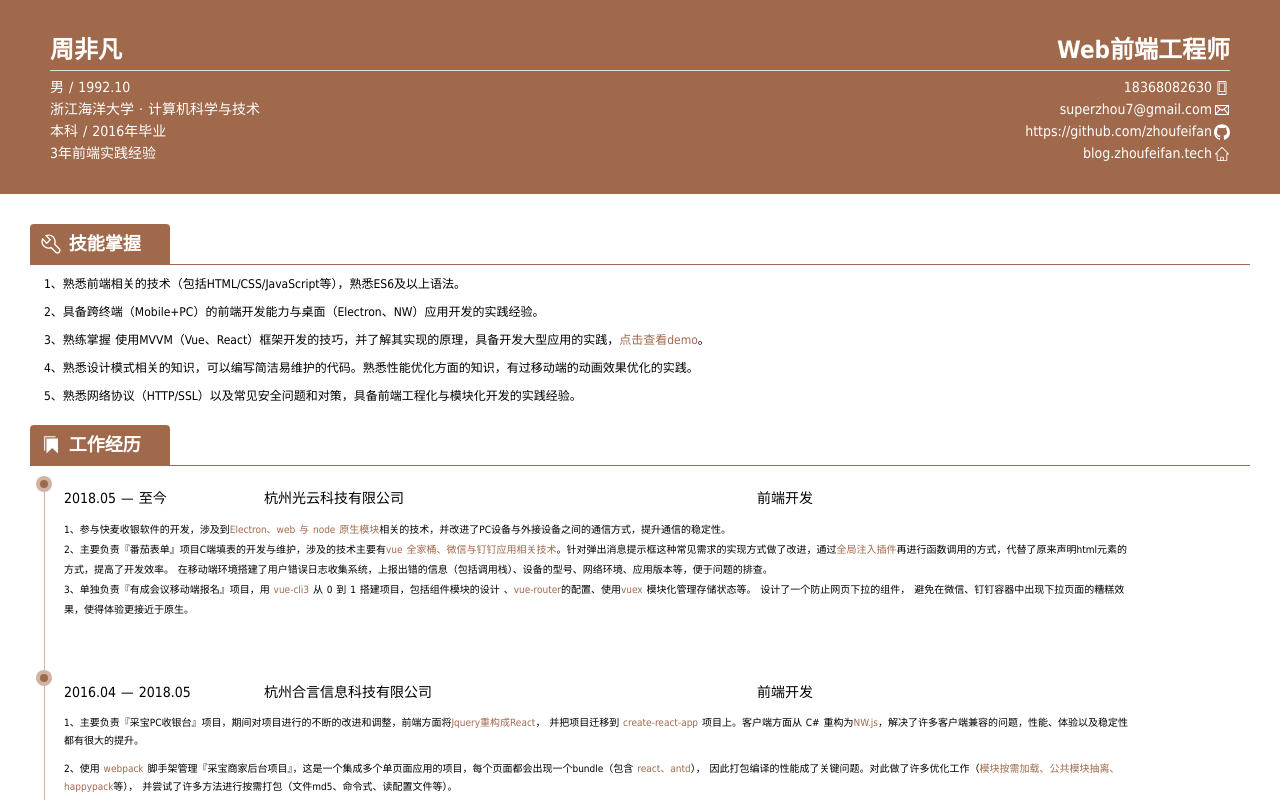
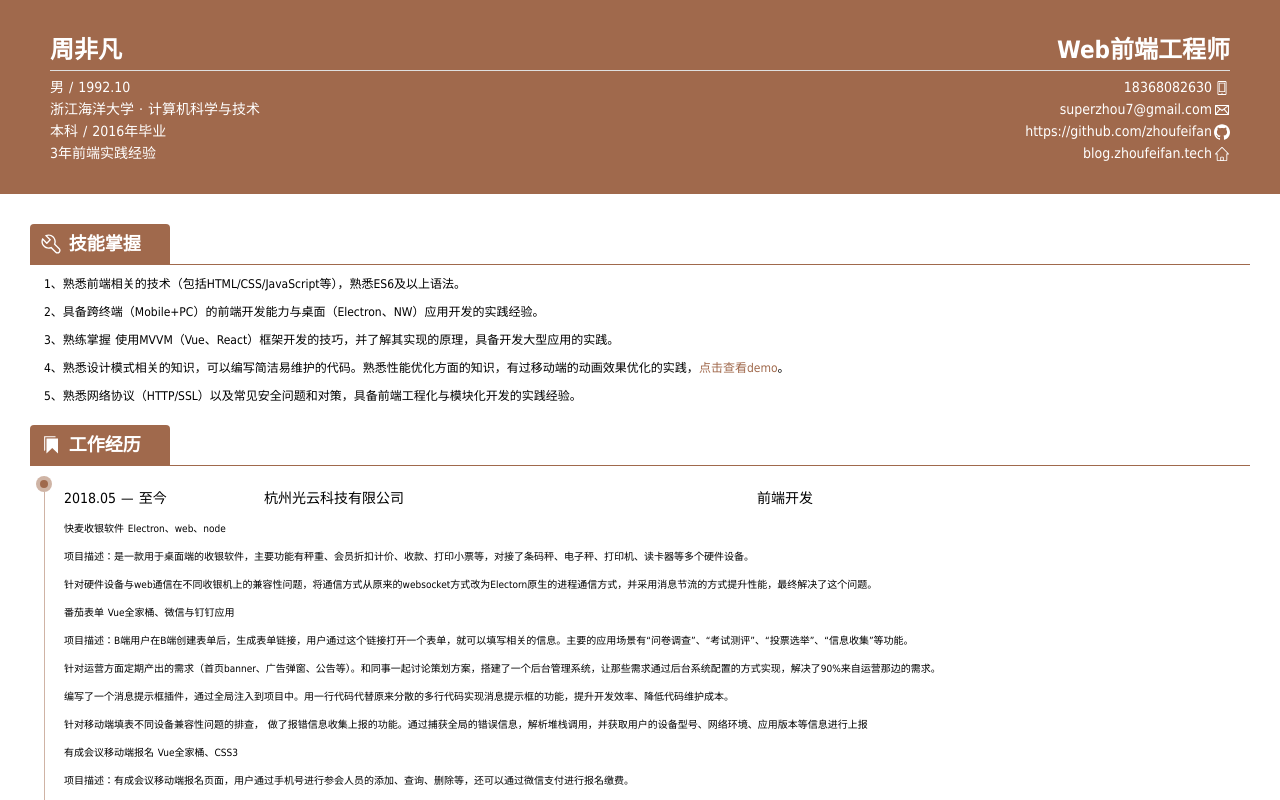
Before and after one commit to zhoufeifan/my-resume, a Nuxt app: page / in a window 1280 px wide. Shown: the top 800 px of the page. Built offline with nearby package versions, Linux system fonts and the light colour scheme; no server answers.

Commit message:
修改简历

```diff
--- a/components/SkillManages.vue
+++ b/components/SkillManages.vue
@@ -7,10 +7,10 @@
       2、具备跨终端（Mobile+PC）的前端开发能力与桌面（Electron、NW）应用开发的实践经验。
     </p>
     <p class="content">
-      3、熟练掌握 使用MVVM（Vue、React）框架开发的技巧，并了解其实现的原理，具备开发大型应用的实践，<a href="http://blog.zhoufeifan.tech/demo/dist/index.html#/redpacket">点击查看demo</a>。
+      3、熟练掌握 使用MVVM（Vue、React）框架开发的技巧，并了解其实现的原理，具备开发大型应用的实践。
     </p>
     <p class="content">
-      4、熟悉设计模式相关的知识，可以编写简洁易维护的代码。熟悉性能优化方面的知识，有过移动端的动画效果优化的实践。
+      4、熟悉设计模式相关的知识，可以编写简洁易维护的代码。熟悉性能优化方面的知识，有过移动端的动画效果优化的实践，<a href="http://blog.zhoufeifan.tech/demo/dist/index.html#/redpacket">点击查看demo</a>。
     </p>
     <p class="content">
       5、熟悉网络协议（HTTP/SSL）以及常见安全问题和对策，具备前端工程化与模块化开发的实践经验。
--- a/pages/index.vue
+++ b/pages/index.vue
@@ -12,16 +12,34 @@
           <div class="draft-group">
             <DraftItem>
               <CareerTitle time="2018.05 — 至今" company="杭州光云科技有限公司" job="前端开发"></CareerTitle>
-              <p class="work-content">
-                1、参与快麦收银软件的开发，涉及到<span class="main-color">Electron、web 与 node 原生模块</span>相关的技术，并改进了PC设备与外接设备之间的通信方式，提升通信的稳定性。<br>
-                2、主要负责『番茄表单』项目C端填表的开发与维护，涉及的技术主要有<span class="main-color">vue 全家桶、微信与钉钉应用相关技术</span>。针对弹出消息提示框这种常见需求的实现方式做了改进，通过<span class="main-color">全局注入插件</span>再进行函数调用的方式，代替了原来声明html元素的方式，提高了开发效率。
-                在移动端环境搭建了用户错误日志收集系统，上报出错的信息（包括调用栈）、设备的型号、网络环境、应用版本等，便于问题的排查。<br>
-                3、单独负责『有成会议移动端报名』项目，用 <span class="main-color">vue-cli3</span> 从 0 到 1 搭建项目，包括组件模块的设计 、<span class="main-color">vue-router</span>的配置、使用<span class="main-color">vuex</span> 模块化管理存储状态等。
-                设计了一个防止网页下拉的组件， 避免在微信、钉钉容器中出现下拉页面的糟糕效果，使得体验更接近于原生。
-                <br>
-                <br>
-                <br>
-              </p>
+              <div class="work-content-list">
+                <div class="work-content">
+                  <p class="title">
+                    快麦收银软件
+                    <span class="skill">Electron、web、node</span>
+                  </p>
+                  <p class="hint">项目描述：是一款用于桌面端的收银软件，主要功能有秤重、会员折扣计价、收款、打印小票等，对接了条码秤、电子秤、打印机、读卡器等多个硬件设备。</p>
+                  <p class="resolve">针对硬件设备与web通信在不同收银机上的兼容性问题，将通信方式从原来的websocket方式改为Electorn原生的进程通信方式，并采用消息节流的方式提升性能，最终解决了这个问题。</p>
+                </div>
+                <div class="work-content">
+                  <p class="title">
+                    番茄表单
+                    <span class="skill">Vue全家桶、微信与钉钉应用</span>
+                  </p>
+                  <p class="hint">项目描述：B端用户在B端创建表单后，生成表单链接，用户通过这个链接打开一个表单，就可以填写相关的信息。主要的应用场景有“问卷调查”、“考试测评”、“投票选举”、“信息收集”等功能。</p>
+                  <p class="resolve">针对运营方面定期产出的需求（首页banner、广告弹窗、公告等）。和同事一起讨论策划方案，搭建了一个后台管理系统，让那些需求通过后台系统配置的方式实现，解决了90%来自运营那边的需求。</p>
+                  <p class="resolve">编写了一个消息提示框插件，通过全局注入到项目中。用一行代码代替原来分散的多行代码实现消息提示框的功能，提升开发效率、降低代码维护成本。</p>
+                  <p class="resolve">针对移动端填表不同设备兼容性问题的排查， 做了报错信息收集上报的功能。通过捕获全局的错误信息，解析堆栈调用，并获取用户的设备型号、网络环境、应用版本等信息进行上报</p>
+                </div>
+                <div class="work-content">
+                  <p class="title">
+                    有成会议移动端报名
+                    <span class="skill">Vue全家桶、CSS3 </span>
+                  </p>
+                  <p class="hint">项目描述：有成会议移动端报名页面，用户通过手机号进行参会人员的添加、查询、删除等，还可以通过微信支付进行报名缴费。</p>
+                  <p class="resolve">针对在微信webview中网页下拉的糟糕体验，设计了一个组件，让页面既可以有效的防止下拉，又可以流畅地进行滚动，实现仿原生的体验。</p>
+                </div>
+              </div>
             </DraftItem>
           </div>
           <div class="draft-group">
```
